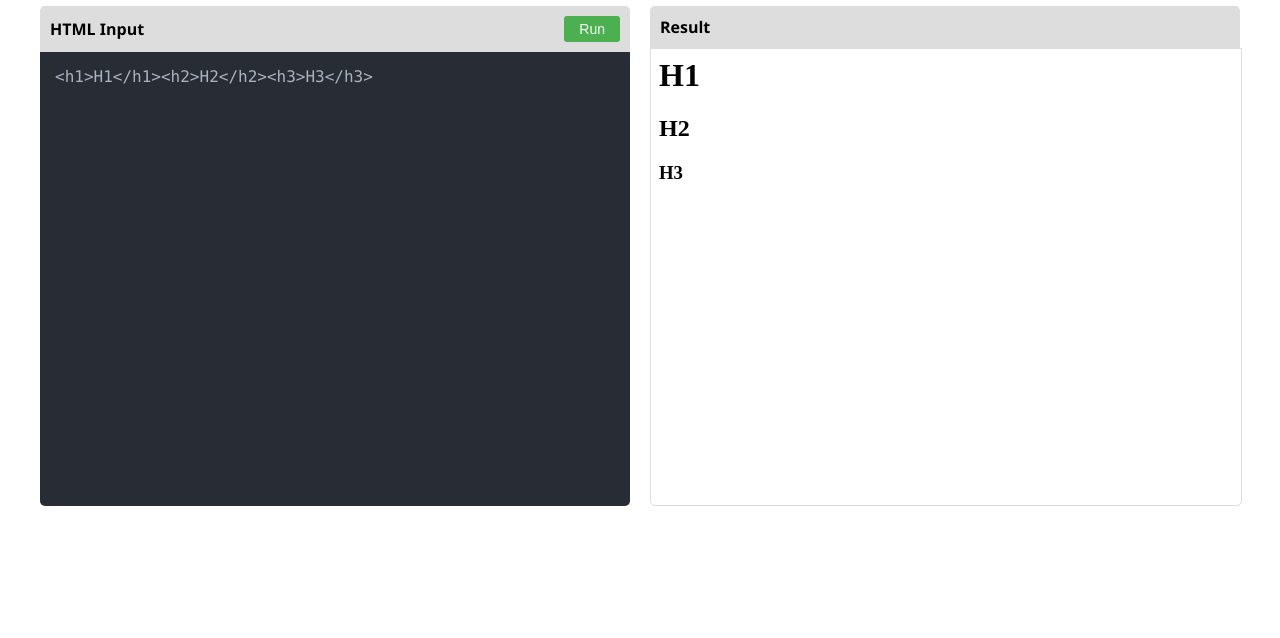
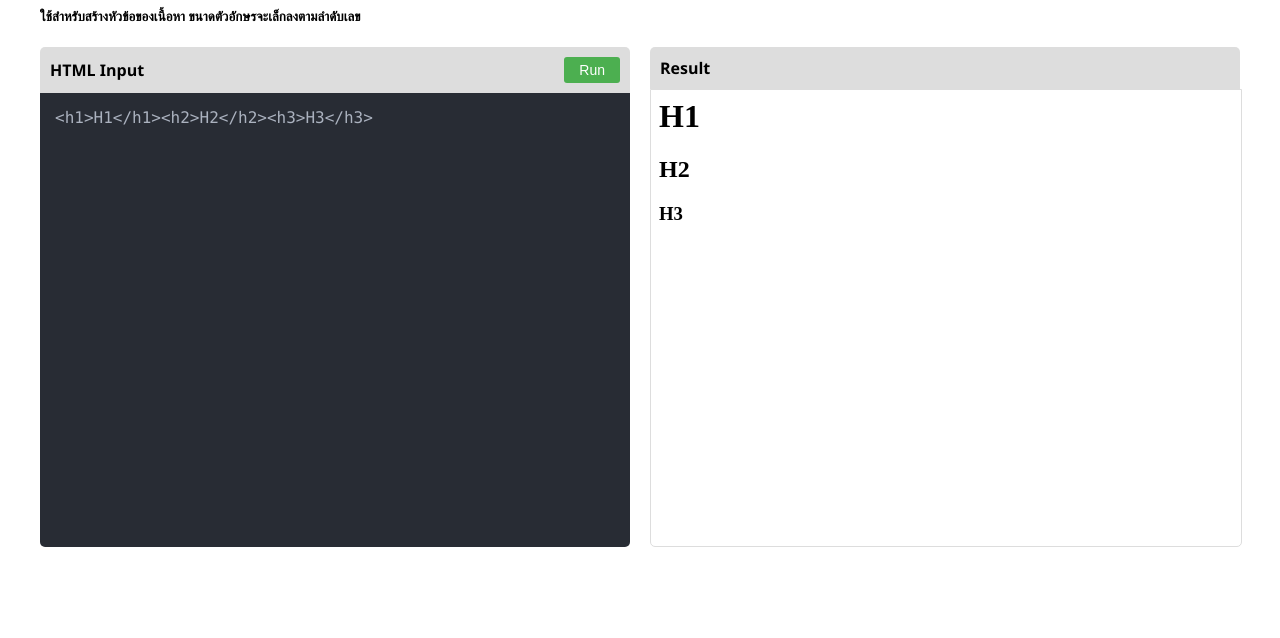
Before and after one commit to 68409010717/HTML__, a plain HTML site: page ex01.html in a window 1280 px wide. Shown: the part 162-800 px from the top of the page. Drawn offline with Linux system fonts and the light colour scheme.

Commit message:
Update ex01.html

```diff
--- a/ex01.html
+++ b/ex01.html
@@ -10,6 +10,7 @@
 <div class="container">
 <a href="index.html" class="back-btn">กลับหน้าสารบัญ</a>
 <h1>Headings</h1>
+  <h5>ใช้สำหรับสร้างหัวข้อของเนื้อหา ขนาดตัวอักษรจะเล็กลงตามลำดับเลข</h5>
 <div class="editor-container">
 <div class="code-box">
 <div class="label">
```
